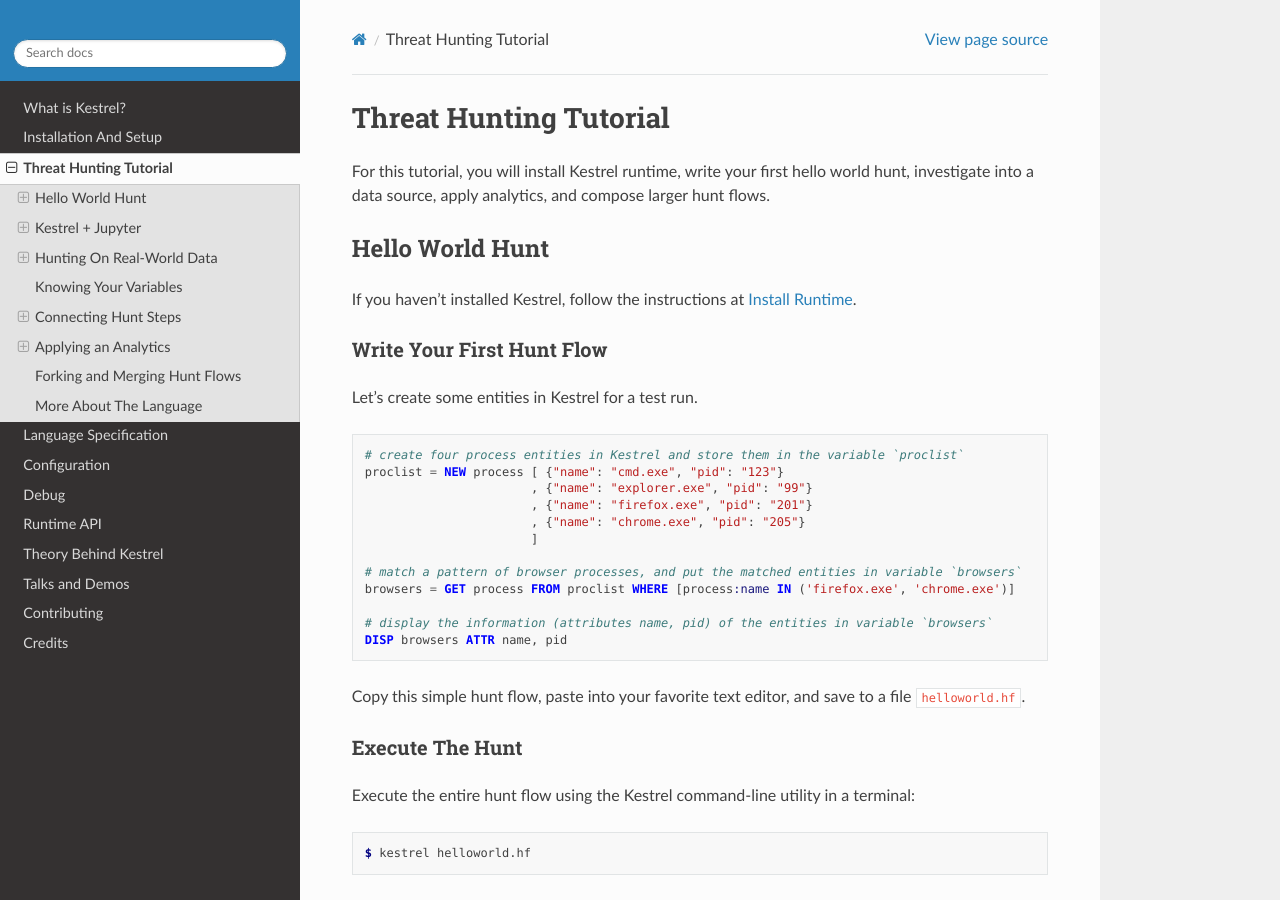
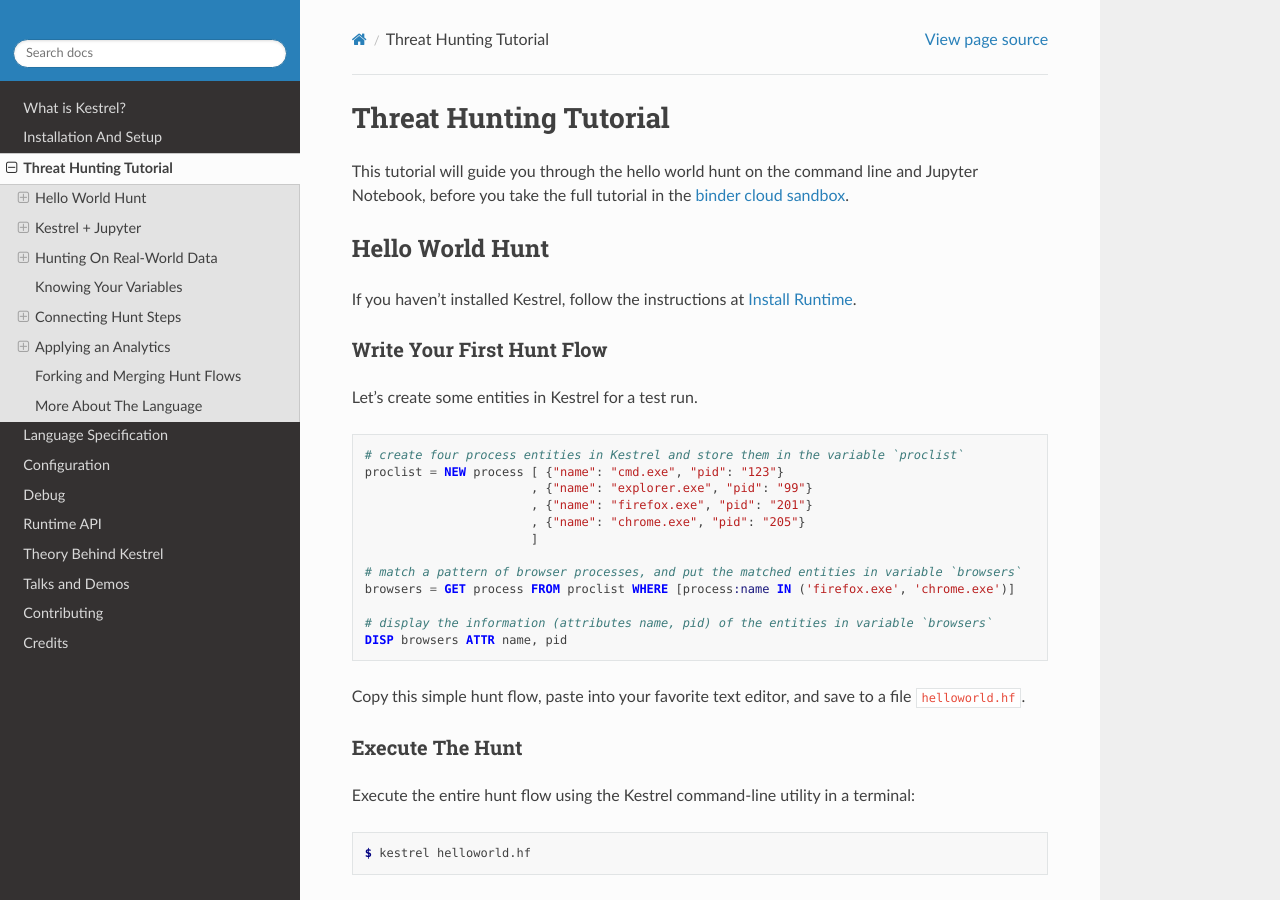
Before and after one commit to opencybersecurityalliance/kestrel-lang, a Sphinx documentation site: the page built from docs/tutorial.rst, in a window 1280 px wide and 900 px high. Built offline with Sphinx 7.4.7 and the Read the Docs theme 2.0.0, drawn with Linux system fonts in a browser that asks for light colours.

Commit message:
minor doc update

```diff
--- a/docs/tutorial.rst
+++ b/docs/tutorial.rst
@@ -2,8 +2,7 @@
 Threat Hunting Tutorial
 =======================
 
-For this tutorial, you will install Kestrel runtime, write your first hello world hunt, investigate into a
-data source, apply analytics, and compose larger hunt flows.
+This tutorial will guide you through the hello world hunt on the command line and Jupyter Notebook, before you take the full tutorial in the `binder cloud sandbox`_.
 
 Hello World Hunt
 ================
@@ -439,3 +438,4 @@
 .. _Logstash: https://www.elastic.co/logstash
 .. _RSAC'21 demo: https://www.youtube.com/watch?v=tASFWZfD7l8
 .. _kestrel-analytics repo: https://github.com/opencybersecurityalliance/kestrel-analytics
+.. _binder cloud sandbox: https://mybinder.org/v2/gh/opencybersecurityalliance/kestrel-huntbook/HEAD?filepath=tutorial
```
